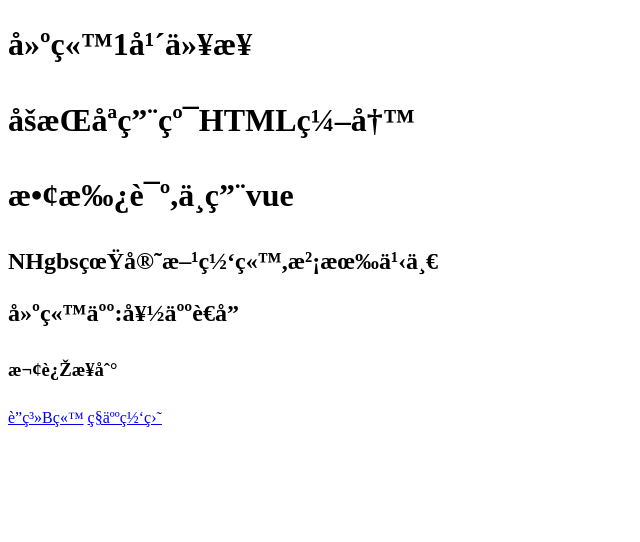
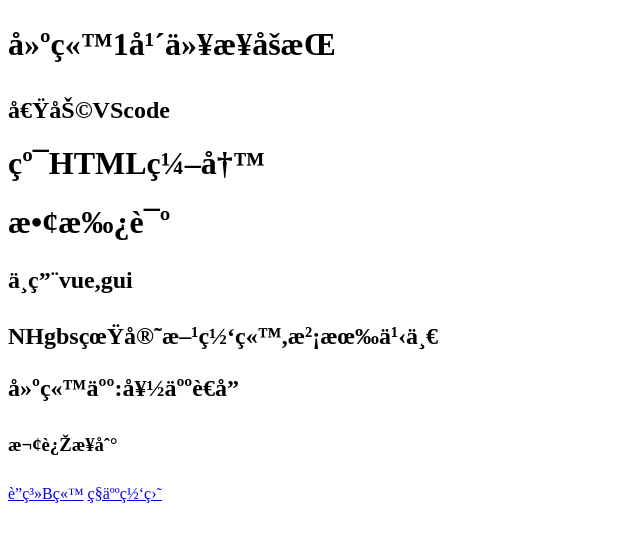
Before and after one commit to NHgbs-Tang/NHgbs-Tang.github.io, a plain HTML site: page index.html in a window 1280 px wide. Shown: the whole page, without its empty margins (0-640 px from the left). Drawn offline with Linux system fonts and the light colour scheme.

Commit message:
index.html

```diff
--- a/index.html
+++ b/index.html
@@ -3,9 +3,11 @@
     <head>
         <meta charset="UFT-8">
         <title>NHgbs官方网站</title>
-        <h1>建站1年以来</h1>
-        <h1>坚持只用纯HTML编写</h1>
-        <h1>敢承诺,不用vue</h1>
+        <h1>建站1年以来坚持</h1>
+        <h2>借助VScode</h2>
+        <h1>纯HTML编写</h1>
+        <h1>敢承诺</h1>
+        <h2>不用vue,gui</h2>
         <h2>NHgbs真官方网站,没有之一</h2>
         <h2>建站人:好人老唐</h2>
         <h3>欢迎来到</h3>
```
